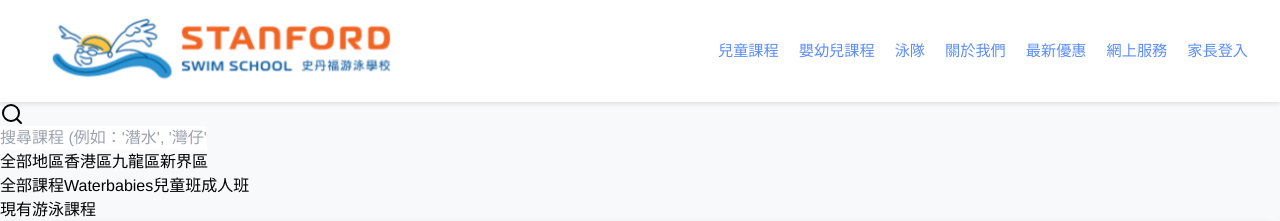
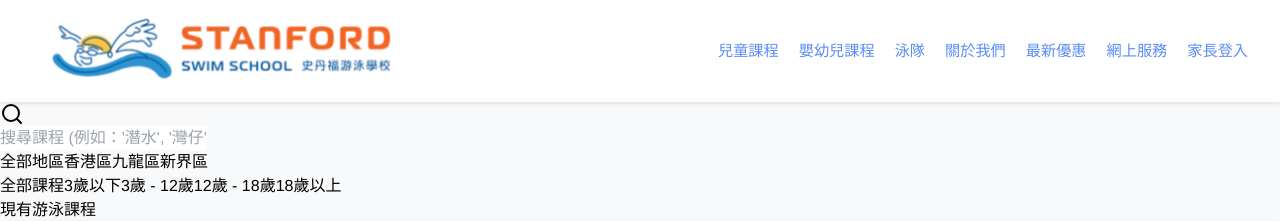
Before and after one commit to EricTsangLik/LGW_Stanford, a React (Vite) app: page / in a window 1280 px wide. Shown: the top 221 px of the page. Built offline with nearby package versions, Linux system fonts and the light colour scheme; grey boxes are pictures that could not be loaded.

Commit message:
fifth commit

```diff
--- a/src/components/Filter.tsx
+++ b/src/components/Filter.tsx
@@ -2,7 +2,7 @@ import React from 'react';
 import { Region, CourseCategory } from '../types';
 
 export type FilterRegion = Region | 'all';
-export type FilterCategory = CourseCategory | 'all';
+export type FilterCategory = CourseCategory | 'all' | 'under3' | '3to12' | '12to18' | 'above18';
 
 interface FilterProps {
   selectedRegion: FilterRegion;
@@ -26,9 +26,10 @@ export const Filter: React.FC<FilterProps> = ({
 
   const categories: { id: FilterCategory; label: string }[] = [
     { id: 'all', label: '全部課程' },
-    { id: 'waterbabies', label: 'Waterbabies' },
-    { id: 'child', label: '兒童班' },
-    { id: 'adult', label: '成人班' },
+    { id: 'under3', label: '3歲以下' },
+    { id: '3to12', label: '3歲 - 12歲' },
+    { id: '12to18', label: '12歲 - 18歲' },
+    { id: 'above18', label: '18歲以上' },
   ];
 
   return (
--- a/src/pages/CoursePage.tsx
+++ b/src/pages/CoursePage.tsx
@@ -151,7 +151,7 @@ export const CoursePage: React.FC = () => {
         <button
           onClick={() => {
             setCurrentSlideIndex((prev) => (prev - 1 + SLIDESHOW_IMAGES.length) % SLIDESHOW_IMAGES.length);
-            setIsPaused(true);
+            setIsPaused(false);
           }}
           className="absolute left-4 top-1/2 -translate-y-1/2 bg-black/30 hover:bg-black/50 text-white p-2 rounded-full backdrop-blur-sm transition-all opacity-0 group-hover:opacity-100"
         >
@@ -161,19 +161,13 @@ export const CoursePage: React.FC = () => {
         <button
           onClick={() => {
             setCurrentSlideIndex((prev) => (prev + 1) % SLIDESHOW_IMAGES.length);
-            setIsPaused(true);
+            setIsPaused(false);
           }}
           className="absolute right-4 top-1/2 -translate-y-1/2 bg-black/30 hover:bg-black/50 text-white p-2 rounded-full backdrop-blur-sm transition-all opacity-0 group-hover:opacity-100"
         >
           <ChevronRight size={24} />
         </button>
 
-        <button
-          onClick={() => setIsPaused(!isPaused)}
-          className="absolute bottom-4 right-4 bg-black/30 hover:bg-black/50 text-white p-2 rounded-full backdrop-blur-sm transition-all opacity-0 group-hover:opacity-100"
-        >
-          {isPaused ? <Play size={20} /> : <Pause size={20} />}
-        </button>
 
         <div className="absolute bottom-4 left-1/2 -translate-x-1/2 flex space-x-2">
           {SLIDESHOW_IMAGES.map((_, idx) => (
@@ -361,7 +355,7 @@ export const CoursePage: React.FC = () => {
             {confirmed ? (
               <div className="flex items-center text-green-600 bg-green-50 px-6 py-3 rounded-lg border border-green-200">
                 <CheckCircle size={24} className="mr-2" />
-                <span className="font-bold text-lg">預約已確認！</span>
+                <span className="font-bold text-lg">課堂已確認！</span>
               </div>
             ) : (
               <button
@@ -369,7 +363,7 @@ export const CoursePage: React.FC = () => {
                 onClick={handleConfirm}
                 className="confirm-btn"
               >
-                確認預約
+                確認已選課堂
               </button>
             )}
           </div>
--- a/src/pages/HomePage.tsx
+++ b/src/pages/HomePage.tsx
@@ -44,7 +44,19 @@ export const HomePage = () => {
 
       // Filter by Category
       if (selectedCategory !== 'all') {
-        courses = courses.filter(course => course.category === selectedCategory);
+        if (selectedCategory === 'under3') {
+          // "below age of 3": waterbabies
+          courses = courses.filter(course => course.category === 'waterbabies');
+        } else if (selectedCategory === '3to12' || selectedCategory === '12to18') {
+          // "age of 3 - 12" & "age of 12 - 18": 兒童班
+          courses = courses.filter(course => course.category === 'child');
+        } else if (selectedCategory === 'above18') {
+          // "above age of 18": 成人班
+          courses = courses.filter(course => course.category === 'adult');
+        } else {
+           // Fallback for direct category matches if any
+           courses = courses.filter(course => course.category === (selectedCategory as any));
+        }
       }
     }
 
```
